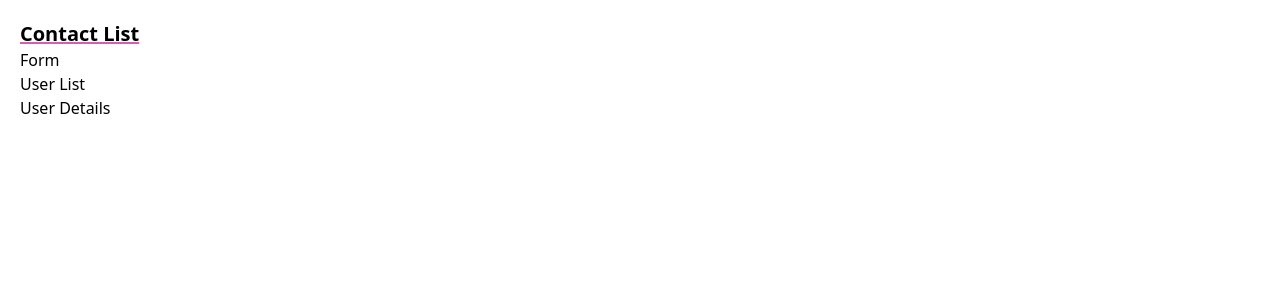
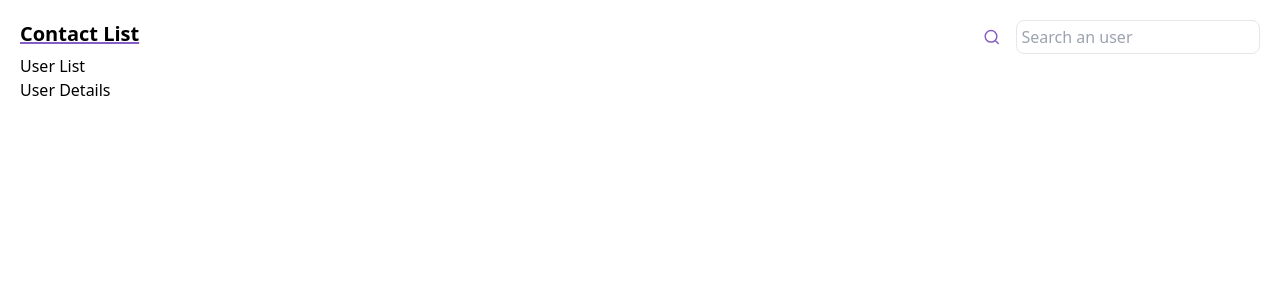
Before and after one commit to brayanyepesc/novadeha, a React (Vite) app: page / in a window 1280 px wide. Shown: the top 300 px of the page. Built offline with nearby package versions, Linux system fonts and the light colour scheme.

Commit message:
feat: add searchbar

```diff
--- a/package.json
+++ b/package.json
@@ -11,7 +11,8 @@
   },
   "dependencies": {
     "react": "^18.3.1",
-    "react-dom": "^18.3.1"
+    "react-dom": "^18.3.1",
+    "react-icons": "^5.4.0"
   },
   "devDependencies": {
     "@eslint/js": "^9.17.0",
--- a/src/App.tsx
+++ b/src/App.tsx
@@ -1,10 +1,16 @@
+import { Searchbar } from "./components/Searchbar";
 import { Title } from "./components/Title";
 
 function App() {
   return (
-    <main className="w-full max-h-screen h-screen p-5">
-      <Title text="Contact List" />
-      <p>Form</p>
+    <main
+      aria-label="Contact list"
+      className="w-full max-h-screen h-screen p-5"
+    >
+      <header className="flex justify-between">
+        <Title text="Contact List" />
+        <Searchbar />
+      </header>
       <p>User List</p>
       <p>User Details</p>
     </main>
--- /dev/null
+++ b/src/components/Searchbar.tsx
@@ -0,0 +1,15 @@
+import { LuSearch } from "react-icons/lu";
+
+export const Searchbar = () => {
+  return (
+    <form role="search" aria-label="Users filter form" className="flex justify-center items-center gap-4">
+      <LuSearch className="w-5 h-5 text-novaviolet"/>
+      <input
+        type="text"
+        id="search"
+        className="w-full p-1 border rounded-lg outline-novaviolet"
+        placeholder="Search an user"
+      />
+    </form>
+  );
+};
--- a/src/components/Title.tsx
+++ b/src/components/Title.tsx
@@ -1,3 +1,3 @@
 export const Title = ({ text }: { text: string }) => {
-  return <h1 className="font-bold underline decoration-novapurple text-xl">{text}</h1>;
+  return <h1 className="font-bold underline decoration-novaviolet text-xl" aria-label="Contact list title">{text}</h1>;
 };
```
Also changed, not shown: 1 other file (tests, documents, lock files or other folders).
